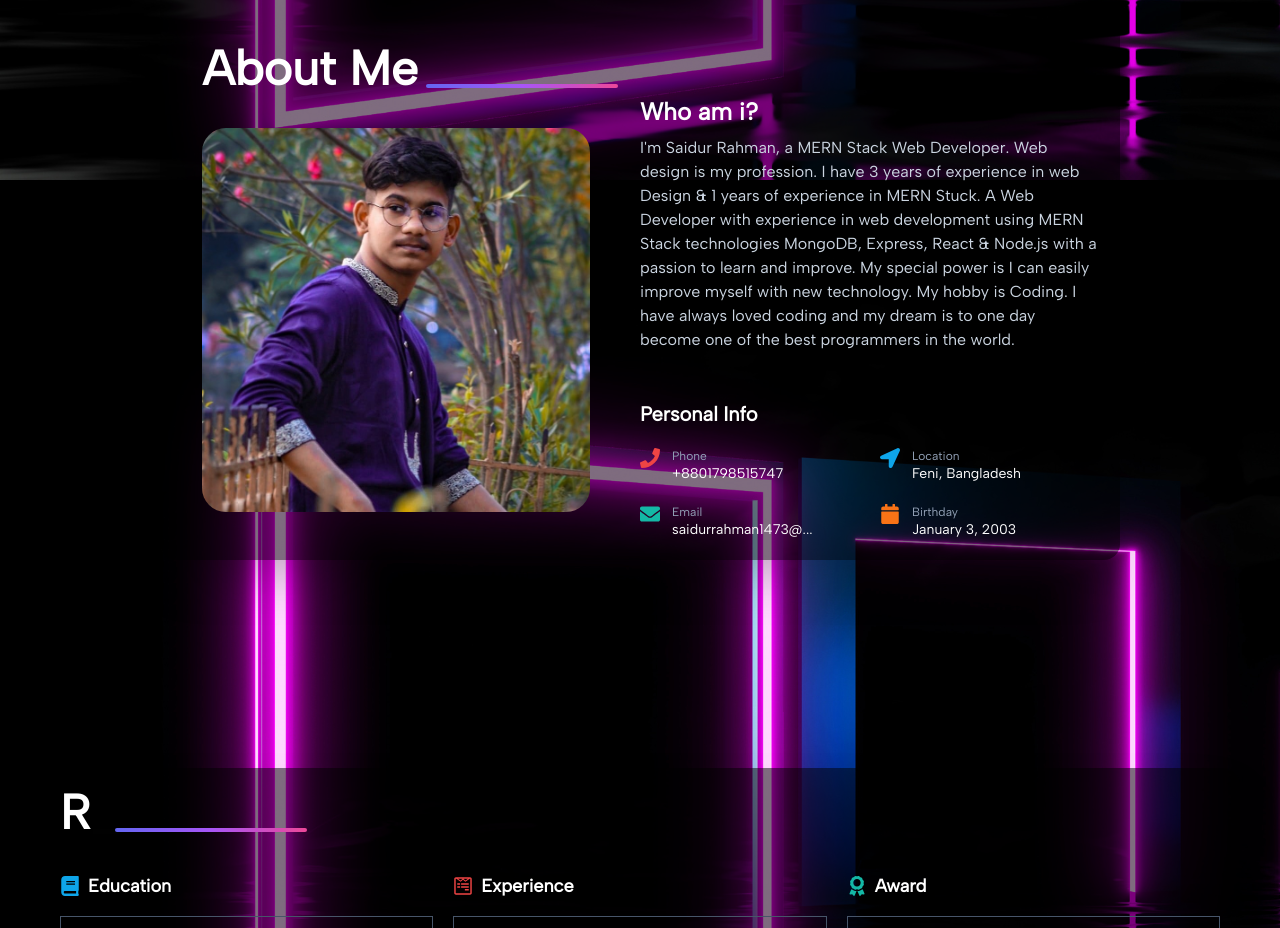
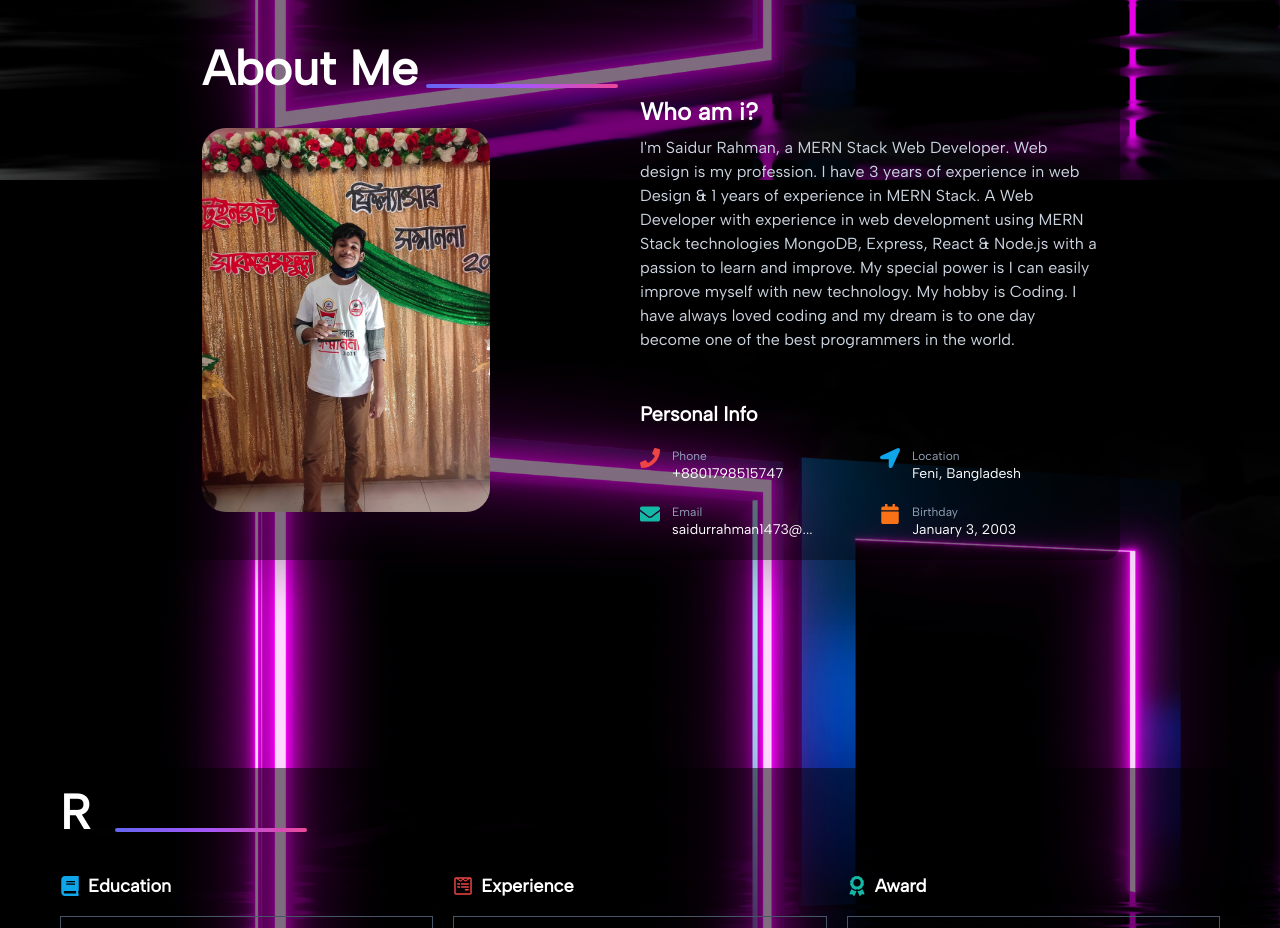
Before and after one commit to SaidurRahman10/Portfolio2.0-, a React (Create React App) app: page / in a window 1280 px wide. Shown: the part 900-1828 px from the top of the page. Built offline with nearby package versions, Linux system fonts and the light colour scheme; no server answers.

Commit message:
fix error

```diff
--- a/src/Pages/AboutMe/AboutMe.js
+++ b/src/Pages/AboutMe/AboutMe.js
@@ -1,5 +1,5 @@
 import React from 'react';
-import img from '../../img/sr.jpg'
+import img from '../../img/fa.jpg'
 import {  FaPhone, FaLocationArrow, FaEnvelope, FaCalendar } from 'react-icons/fa';
 import { Zoom , Fade} from 'react-reveal';
 
@@ -30,7 +30,7 @@ const AboutMe = () => {
 
 
                 <h1 className='text-2xl font-bold'>Who am i?</h1>
-            <p className='text-slate-300 mt-2'> I'm Saidur Rahman, a MERN Stack Web Developer. Web design is my profession. I have 3 years of experience in web Design & 1 years of experience in MERN Stuck. A Web Developer with experience in web development using MERN Stack technologies MongoDB, Express, React & Node.js with a passion to learn and improve. My special power is I can easily improve myself with new technology. My hobby is Coding. I have always loved coding and my dream is to one day become one of the best programmers in the world.</p>
+            <p className='text-slate-300 mt-2'> I'm Saidur Rahman, a MERN Stack Web Developer. Web design is my profession. I have 3 years of experience in web Design & 1 years of experience in MERN Stack. A Web Developer with experience in web development using MERN Stack technologies MongoDB, Express, React & Node.js with a passion to learn and improve. My special power is I can easily improve myself with new technology. My hobby is Coding. I have always loved coding and my dream is to one day become one of the best programmers in the world.</p>
 
             <Zoom left>
                <div className='mt-12'>
--- a/src/Pages/Contact/Contact.js
+++ b/src/Pages/Contact/Contact.js
@@ -15,7 +15,7 @@ const Contact = () => {
 
             <Fade left>
 
-                    <div className='col-span-2'>
+                    <div className='col-span-3 md:col-span-2'>
                             <div className='flex gap-4 border p-5 bg-slate-800 bg-opacity-60 border-slate-300 shadow-xl rounded-xl'>
                                     <FcCallback className='w-8 h-8'></FcCallback>
                                     <div>
@@ -31,7 +31,7 @@ const Contact = () => {
 
                     <div className='my-5'>
                             <div className='flex gap-4 border p-5 bg-slate-800 bg-opacity-60 border-slate-300 shadow-xl rounded-xl'>
-                                    <FcInvite className='w-8 h-8'></FcInvite>
+                                    <FcInvite className='md:w-8 md:h-8'></FcInvite>
                                     <div>
 
                                     <h1 className='text-sm'>Email: </h1>
```
Also changed, not shown: src/img/fa.jpg (added).
